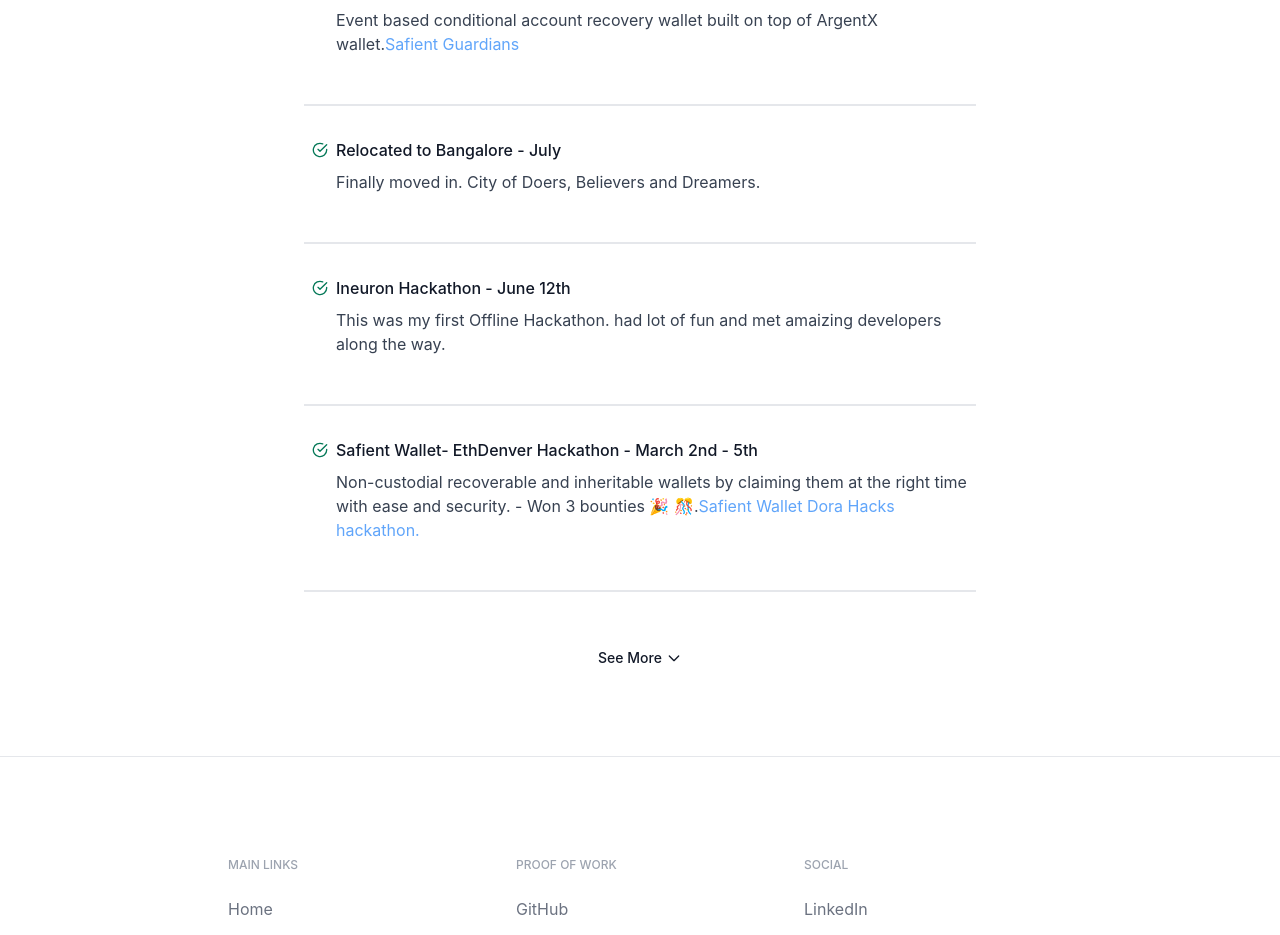
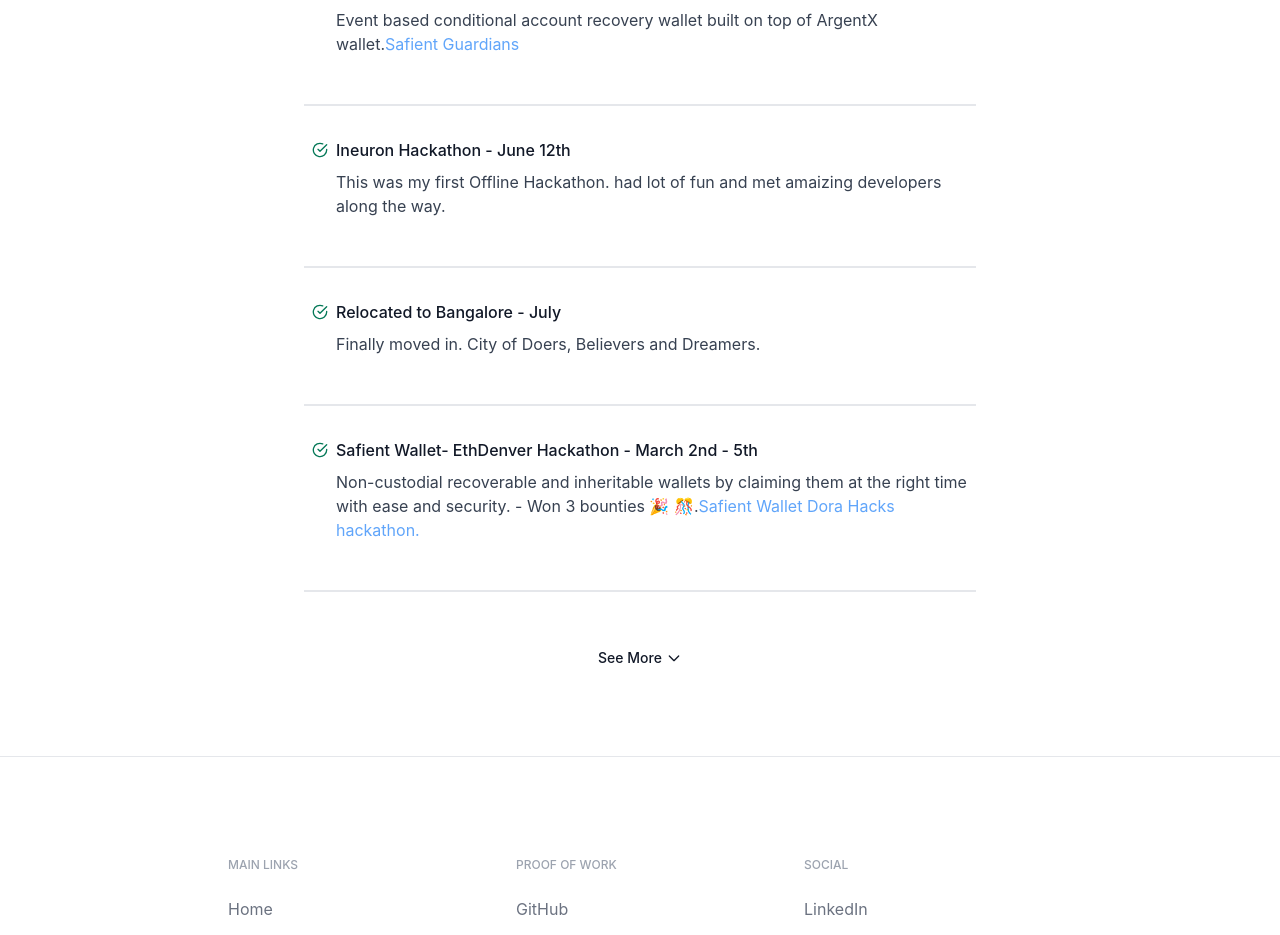
Before and after one commit to Koushith/Next.js-Portfolio-2021, a Next.js app: page / in a window 1280 px wide. Shown: the part 2180-3115 px from the top of the page. Built offline with nearby package versions, Linux system fonts and the light colour scheme; what @tailwindcss/typography would draw is missing.

Commit message:
adds resume link

```diff
--- a/components/Timeline.js
+++ b/components/Timeline.js
@@ -176,19 +176,20 @@
       <Divider />
 
       <ul>
+        <Step title="Ineuron Hackathon - June 12th ">
+          This was my first Offline Hackathon. had lot of fun and met amaizing
+          developers along the way.
+        </Step>
+      </ul>
+      <Divider />
+
+      <ul>
         <Step title="Relocated to Bangalore - July">
           Finally moved in. City of Doers, Believers and Dreamers.
         </Step>
       </ul>
       <Divider />
 
-      <ul>
-        <Step title="Ineuron Hackathon - June 12th ">
-          This was my first Offline Hackathon. had lot of fun and met amaizing
-          developers along the way.
-        </Step>
-      </ul>
-      <Divider />
       <ul>
         <Step title="Safient Wallet- EthDenver Hackathon - March 2nd - 5th">
           Non-custodial recoverable and inheritable wallets by claiming them at
```
